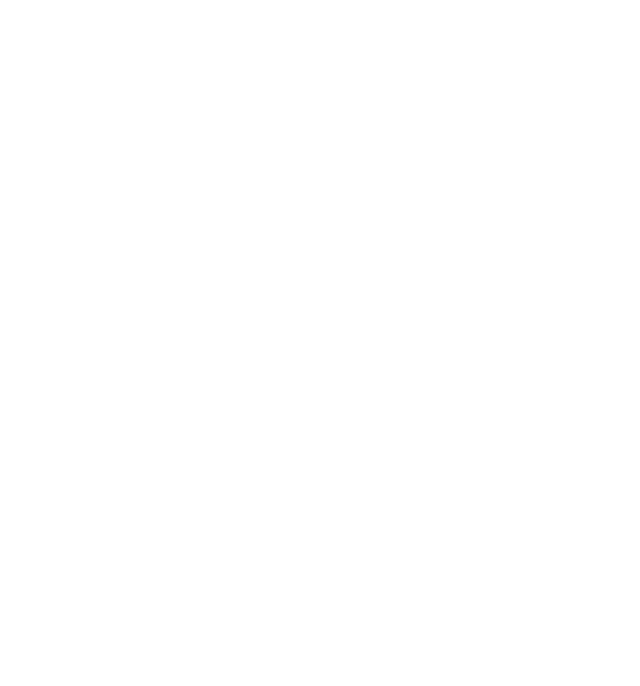
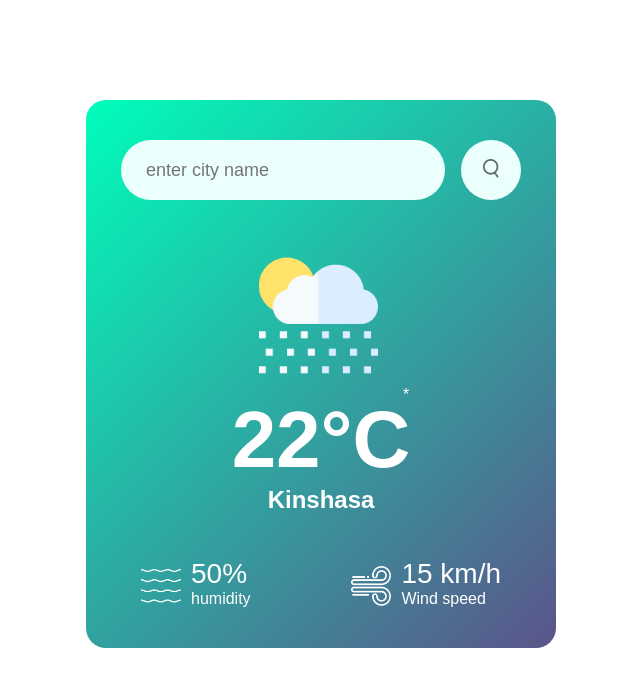
Before and after one commit to budimbuesu/weather-app, a plain HTML site: page index.html in a window 1280 px wide. Shown: the whole page, without its empty margins (319-959 px from the left). Drawn offline with Linux system fonts and the light colour scheme.

Commit message:
design finished

```diff
--- a/index.html
+++ b/index.html
@@ -6,5 +6,33 @@
     <link rel="stylesheet" href="style.css" />
     <title>Weather</title>
   </head>
-  <body></body>
+  <body>
+    <div class="card">
+      <div class="search">
+        <input type="text" placeholder="enter city name" spellcheck="false" />
+        <button><img src="images/search.png" alt="search icon" /></button>
+      </div>
+      <div class="weather">
+        <img src="images/rain.png" class="weather-icon" alt="weather icon" />*
+        <h1 class="temp">22°C</h1>
+        <h2 class="city">Kinshasa</h2>
+        <div class="details">
+          <div class="col">
+            <img src="images/humidity.png" alt="" />
+            <div>
+              <p class="humidity">50%</p>
+              <p>humidity</p>
+            </div>
+          </div>
+          <div class="col">
+            <img src="images/wind.png" alt="" />
+            <div>
+              <p class="wind">15 km/h</p>
+              <p>Wind speed</p>
+            </div>
+          </div>
+        </div>
+      </div>
+    </div>
+  </body>
 </html>
--- a/style.css
+++ b/style.css
@@ -4,3 +4,79 @@
   font-family: "Poppins", sans-serif;
   box-sizing: border-box;
 }
+
+.card {
+  width: 90%;
+  max-width: 470px;
+  background: linear-gradient(135deg, #00feba, #5b548a);
+  color: #fff;
+  margin: 100px auto 0;
+  border-radius: 20px;
+  padding: 40px 35px;
+  text-align: center;
+}
+.search {
+  width: 100%;
+  display: flex;
+  align-items: center;
+  justify-content: space-between;
+}
+
+.search input {
+  border: 0;
+  outline: 0;
+  background: #ebfffc;
+  color: #555;
+  padding: 10px 25px;
+  height: 60px;
+  border-radius: 30px;
+  flex: 1;
+  margin-right: 16px;
+  font-size: 18px;
+}
+
+.search button {
+  border: 0;
+  outline: 0;
+  background: #ebfffc;
+  border-radius: 50%;
+  width: 60px;
+  height: 60px;
+  cursor: pointer;
+}
+.search button img {
+  width: 16px;
+}
+.weather-icon {
+  width: 170px;
+  margin-top: 30px;
+}
+
+.weather h1 {
+  font-size: 80px;
+  font-weight: 400px;
+  margin-top: -10px;
+}
+
+.details {
+  display: flex;
+  align-items: center;
+  justify-content: space-between;
+  padding: 0 20px;
+  margin-top: 50px;
+}
+.col {
+  display: flex;
+  align-items: center;
+  text-align: left;
+}
+.col img {
+  width: 40px;
+  margin-right: 10px;
+}
+
+.humidity,
+.wind {
+  font-size: 28px;
+  margin-top: -6px;
+}
```
